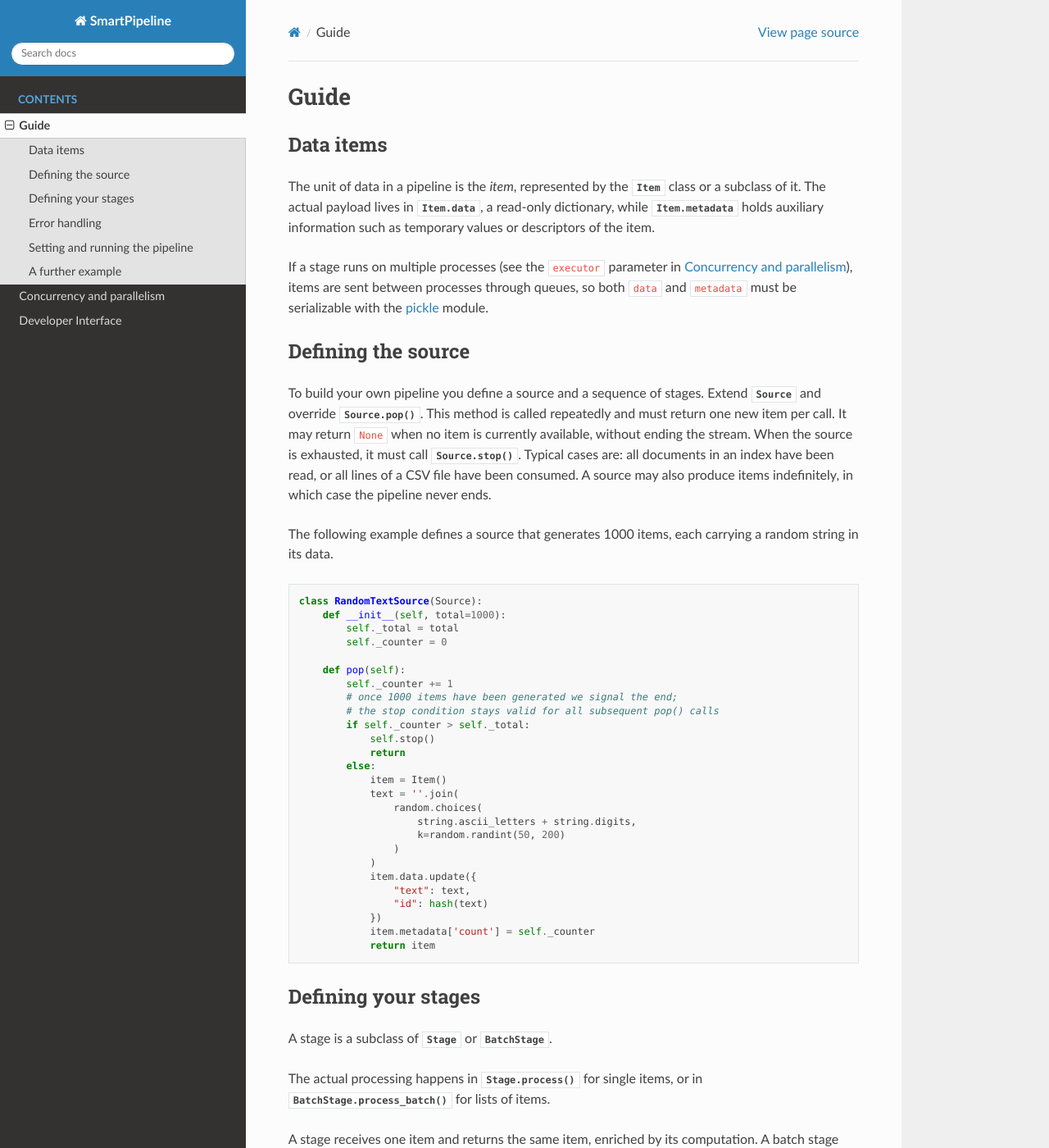
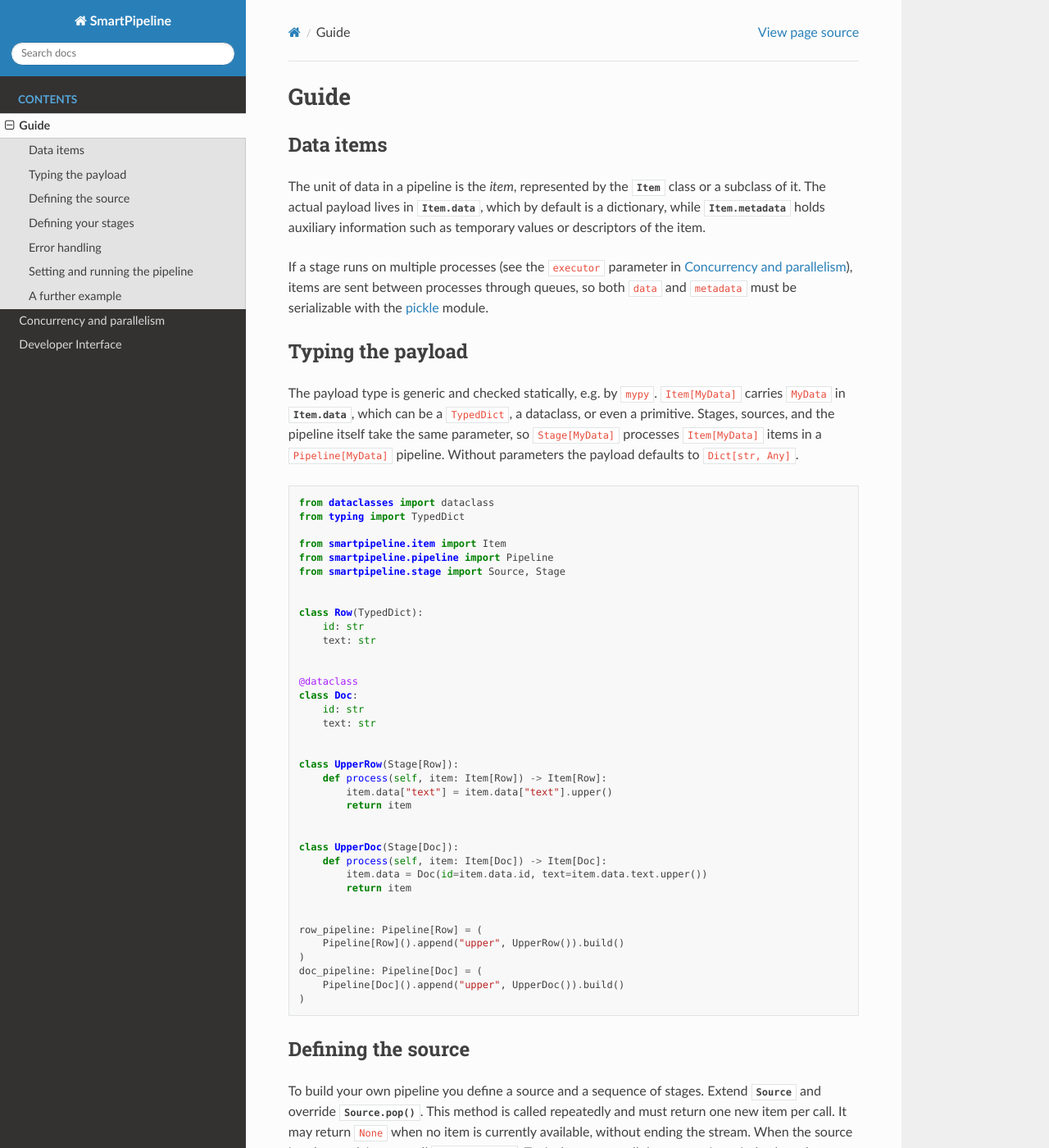
Before and after one commit to giacbrd/SmartPipeline, a Sphinx documentation site: the page built from docs/usage.rst, in a window 1280 px wide and 1400 px high. Shown: the whole window at 82% size. Built offline with Sphinx 7.4.7 and the Read the Docs theme 3.1.0, drawn with Linux system fonts in a browser that asks for light colours.

Commit message:
item data generic

```diff
--- a/docs/usage.rst
+++ b/docs/usage.rst
@@ -6,7 +6,8 @@
 
 The unit of data in a pipeline is the *item*,
 represented by the :class:`.Item` class or a subclass of it.
-The actual payload lives in :attr:`.Item.data`, a read-only dictionary,
+The actual payload lives in :attr:`.Item.data`,
+which by default is a dictionary,
 while :attr:`.Item.metadata` holds auxiliary information such as
 temporary values or descriptors of the item.
 
@@ -14,6 +15,57 @@
 :doc:`concurrency`), items are sent between processes through queues,
 so both ``data`` and ``metadata`` must be serializable with the
 `pickle <https://docs.python.org/3/library/pickle.html>`_ module.
+
+Typing the payload
+------------------
+
+The payload type is generic and checked statically, e.g. by ``mypy``.
+``Item[MyData]`` carries ``MyData`` in :attr:`.Item.data`,
+which can be a ``TypedDict``, a dataclass, or even a primitive.
+Stages, sources, and the pipeline itself take the same parameter,
+so ``Stage[MyData]`` processes ``Item[MyData]`` items
+in a ``Pipeline[MyData]`` pipeline.
+Without parameters the payload defaults to ``Dict[str, Any]``.
+
+.. code-block:: python
+
+    from dataclasses import dataclass
+    from typing import TypedDict
+
+    from smartpipeline.item import Item
+    from smartpipeline.pipeline import Pipeline
+    from smartpipeline.stage import Source, Stage
+
+
+    class Row(TypedDict):
+        id: str
+        text: str
+
+
+    @dataclass
+    class Doc:
+        id: str
+        text: str
+
+
+    class UpperRow(Stage[Row]):
+        def process(self, item: Item[Row]) -> Item[Row]:
+            item.data["text"] = item.data["text"].upper()
+            return item
+
+
+    class UpperDoc(Stage[Doc]):
+        def process(self, item: Item[Doc]) -> Item[Doc]:
+            item.data = Doc(id=item.data.id, text=item.data.text.upper())
+            return item
+
+
+    row_pipeline: Pipeline[Row] = (
+        Pipeline[Row]().append("upper", UpperRow()).build()
+    )
+    doc_pipeline: Pipeline[Doc] = (
+        Pipeline[Doc]().append("upper", UpperDoc()).build()
+    )
 
 Defining the source
 -------------------
```
Also changed, not shown: AGENTS.md (+4 -2 lines), CHANGELOG.md (+12 -0 lines), README.rst (+20 -12 lines), 14 other files.
